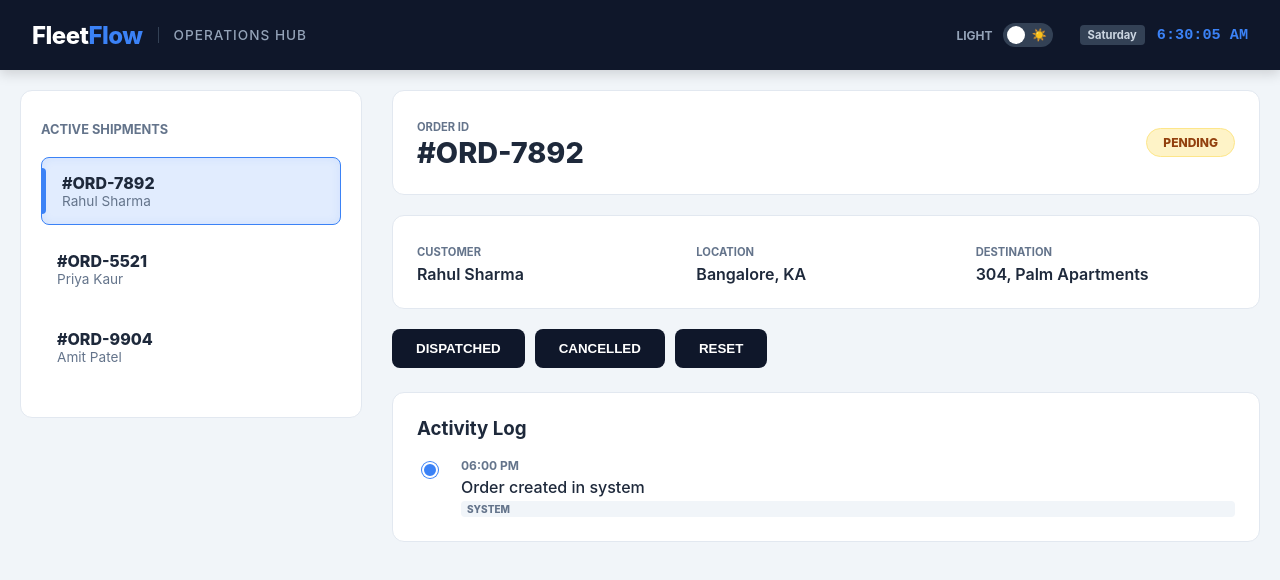
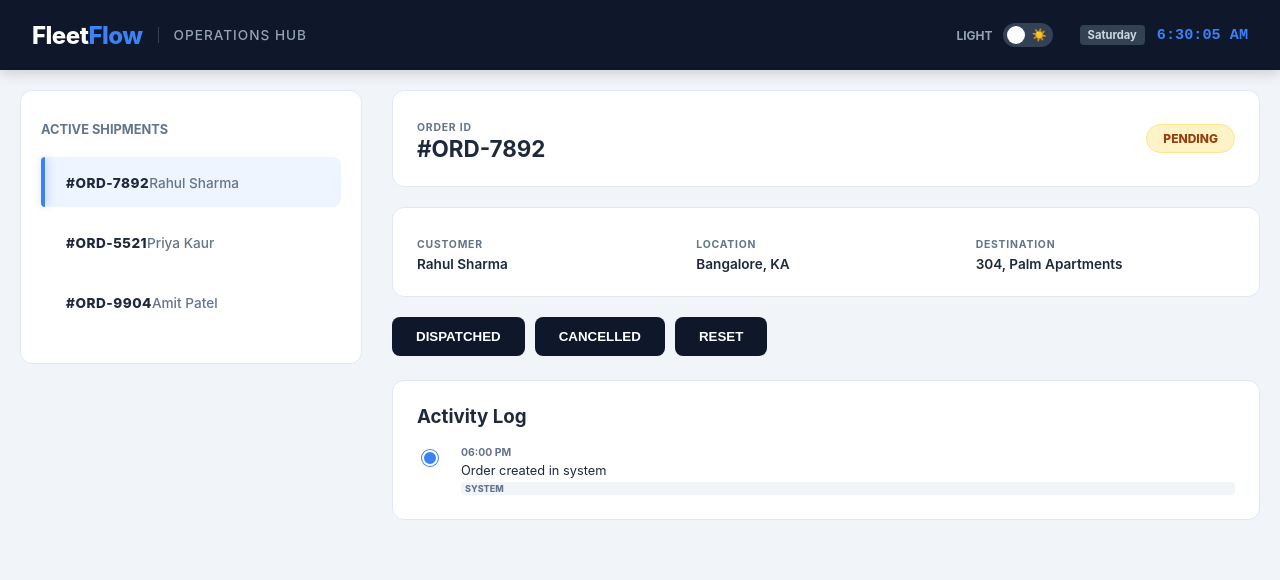
Before and after one commit to Sekharendu/Logistics-Operations-Hub, a React (Vite) app: page / in a window 1280 px wide. Shown: the top 580 px of the page. Built offline with nearby package versions, Linux system fonts and the light colour scheme.

Commit message:
CSS changes for both the search bar and status tiles

```diff
--- a/src/App.css
+++ b/src/App.css
@@ -10,20 +10,25 @@
 
 body {
   background-color: var(--bg);
-  font-family: 'Inter', sans-serif;
+  font-family: 'Inter', -apple-system, BlinkMacSystemFont, "Segoe UI", Roboto, sans-serif;
   margin: 0;
 }
 
+
+
 /* DARK THEME */
+/* DARK THEME - True Black & Slate Grey */
 [data-theme='dark'] {
-  --primary: #1e293b;
-  --accent: #60a5fa;
-  --bg: #0f172a;       /* Deep Navy Background */
-  --card: #1e293b;     /* Slightly lighter navy for cards */
-  --text-main: #f1f5f9;
-  --text-muted: #94a3b8;
-  --border: #334155;
+  --primary: #000000;    /* Pure Black for Header */
+  --accent: #3b82f6;     /* Keep the blue accent for buttons/labels only */
+  --bg: #121212;         /* Deep Charcoal for the main background */
+  --card: #1e1e1e;       /* Medium Grey for Sidebar and Cards */
+  --text-main: #ffffff;  /* Pure White for readability */
+  --text-muted: #a0a0a0; /* Mid-grey for secondary text */
+  --border: #333333;     /* Darker grey for subtle borders */
 }
+
+
 .theme-toggle {
   background: #334155;
   color: white;
@@ -40,6 +45,44 @@ body {
 .theme-toggle:hover {
   background: var(--accent);
 }
+
+/* Sidebar Search Input Styling */
+.sidebar input {
+  width: 100%;
+  padding: 12px 16px;
+  box-sizing: border-box;
+  margin-bottom: 20px;
+  background-color: var(--bg); /* Matches the app background */
+  border: 1px solid var(--border);
+  border-radius: 8px;
+  color: var(--text-main);
+  font-family: 'Inter', sans-serif;
+  font-size: 0.85rem;
+  outline: none;
+  transition: all 0.2s ease;
+}
+
+.sidebar input:focus {
+  border-color: var(--accent); /* Blue highlight on click */
+  box-shadow: 0 0 0 3px rgba(59, 130, 246, 0.1);
+}
+
+.sidebar input::placeholder {
+  color: var(--text-muted);
+  opacity: 0.6;
+}
+.sidebar h2{
+  justify-content: center;
+  align-items: center;
+}
+.sidebar ul {
+  list-style: none;
+  padding: 0;
+  margin-top: 5px;
+}
+
+
+
 header {
 
   background: var(--primary);
@@ -60,7 +103,9 @@ header {
 
 }
 
-
+main{
+  padding-inline: 4rem;
+}
 
 .logo-area {
 
@@ -70,7 +115,123 @@ header {
 
 }
 
+.tile-text-section {
+  justify-content: space-around;
+}
+/* 2. Update the container to handle the 5-column grid better */
 
+
+/* 1. Force the container to be full width and center its children */
+.status-tiles-container {
+  display: flex;
+  justify-content: space-around; /* This pulls the group of tiles to the center */
+  gap: 10px;
+  margin-bottom: 60px;
+  width: 100%;             /* Ensures it uses all available space */
+}
+
+/* 2. Keep the tiles at your preferred reduced size */
+.status-tiles-container > div {
+  flex: 1 1 115px;    /* Fixed width: No grow, no shrink, 180px wide */
+  height: 100px;      /* Your 20% reduced height */
+  padding: 15px;
+  border-radius: 16px;
+  color: #ffffff;
+
+  display: flex;
+  flex-direction: column;
+  justify-content: center;
+  align-items: center;
+  text-align: center;
+
+  border: 1px solid rgba(255, 255, 255, 0.1);
+  /* box-shadow: 0 10px 15px -3px rgba(0, 0, 0, 0.3); */
+}
+/* 2. Big Numbers (Forced White) */
+
+/* .status-layout{
+  margin-top: 40px;
+  margin-bottom: 20px;
+  margin-block: auto;
+} */
+/* 1. Add space ABOVE the heading */
+.status-layout h1 {
+  color: var(--text-main);
+  text-align: center;
+  margin-top: 40px;    /* Space between Header and Status Title */
+  margin-bottom: 25px; /* Space between Title and Tiles */
+  font-weight: 700;
+  font-size: 1.7rem;
+  letter-spacing: 0.5px;
+}
+
+/* 2. Add space BELOW all the tiles */
+/* .status-tiles-container {
+  display: flex;
+  gap: 15px;
+  margin-bottom: 60px;
+  width: 100%;
+} */
+/* Individual Solid Colors */
+.total-shipment-tile {
+  background-color: #334155;
+  border-bottom: 4px solid #94a3b8; /* Bottom accent instead of gradient */
+}
+
+.pending-tile {
+  background-color: #dd8117;
+  border-bottom: 4px solid #fef3c7;
+}
+
+.in-transit-tile {
+  background-color: #1d53c7;
+  border-bottom: 4px solid #bfdbfe;
+}
+
+.delivered-tile {
+  background-color: #0aa14e;
+  border-bottom: 4px solid #d1fae5;
+}
+
+.cancelled-tile {
+  background-color: #d41a1a; /* Deep Red */
+  border-bottom: 4px solid #fecaca; /* Light red/pink accent */
+}
+
+.dispatched-tile {
+  /* Vibrant Indigo - bridge between Pending and Transit */
+  background-color: #bcc721;
+  border-bottom: 4px solid #c7d2fe; /* Light indigo accent */
+  /* box-shadow: 0 4px 15px rgba(99, 102, 241, 0.3); */
+}
+
+/* Optional: Add
+
+/* Ensure the text is super crisp on this dark background */
+.dispatched-tile h2 {
+  color: #ffffff;
+  text-shadow: 0 0 10px rgba(255, 255, 255, 0.2);
+}
+
+
+/* 2. Make the Numbers BIG and Bold */
+.status-tiles-container h2 {
+  margin: 5px 0 0 0;
+  font-size: 3.5rem;
+  font-weight: 800;
+  line-height: 1;
+  color: #ffffff; /* Explicitly white */
+}
+
+/* 3. Labels (Forced White with Opacity) */
+.status-tiles-container h4 {
+  margin: 0;
+  font-size: 0.8rem;
+  font-weight: 600;
+  text-transform: uppercase;
+  letter-spacing: 1.5px;
+  color: rgba(255, 255, 255, 0.9); /* Slightly transparent white for hierarchy */
+}
 
 .brand-mark {
 
@@ -185,13 +346,12 @@ header {
 .sidebar ul { list-style: none; padding: 0; }
 
 .sidebar-item {
-  padding: 15px;
+  position: relative; /* CRITICAL: The blue line needs this to stay inside the item */
+  padding: 15px 15px 15px 25px; /* Added more left padding to make room for the line */
   border-radius: 8px;
   cursor: pointer;
   margin-bottom: 10px;
-  border: 1px solid transparent;
-  display: flex;
-  flex-direction: column;
+  transition: all 0.2s ease;
 }
 
 /* .sidebar-item:hover { background: #f8fafc; } */
@@ -204,10 +364,8 @@ header {
 /* Update these specific selectors in your App.css */
 
 .sidebar-item.active {
-  /* Use a subtle, dark blue background instead of light blue/white */
-  background: rgba(59, 130, 246, 0.15);
-  border-color: var(--accent);
-  box-shadow: inset 0 0 10px rgba(59, 130, 246, 0.1);
+  background: rgba(59, 130, 246, 0.08); /* Very faint blue tint */
+  border-color: transparent;
 }
 
 /* Ensure the text stays bright and readable in Dark Mode */
@@ -219,33 +377,41 @@ header {
   color: #e2e8f0; /* Near-white for the Name */
 }
 
-/* Add a small 'active' indicator bar on the left */
-.sidebar-item.active {
-  position: relative;
-  padding-left: 20px; /* Make room for the indicator */
+[data-theme='dark'] .sidebar-item.active {
+  background: #2d2d2d; /* Subtle grey highlight instead of blue-tinted */
+  border-color: var(--accent);
 }
 
 .sidebar-item.active::before {
   content: "";
   position: absolute;
-  left: 0;
-  top: 15%;
-  height: 70%;
-  width: 4px;
-  background: var(--accent);
-  border-radius: 0 4px 4px 0;
+  left: 0;          /* Sticks it to the far left edge */
+  top: 0;           /* Makes it full height */
+  bottom: 0;
+  width: 4px;       /* Solid thickness */
+  background: var(--accent); /* Your #3b82f6 Blue */
+  border-radius: 4px 0 0 4px; /* Rounds the outer corners */
+  box-shadow: 2px 0 10px rgba(59, 130, 246, 0.4); /* Adds a subtle blue glow */
+  z-index: 2;       /* Ensures it sits on top of the background */
 }
 .sidebar-item:hover {
   background: var(--bg); /* Uses the slightly different bg color */
 }
 
 .sidebar-id {
+  font-size: 0.85rem;   /* Smaller, professional ID */
+  letter-spacing: 0.5px;
   font-weight: 800;
   color: var(--text-main); /* Use variable instead of primary */
 }
 
 /* .sidebar-id { font-weight: 800; color: var(--primary); } */
-.sidebar-customer { font-size: 0.85rem; color: var(--text-muted); }
+.sidebar-customer {
+  font-size: 0.7rem;    /* Very small for secondary info */
+  font-weight: 500;
+  font-size: 0.85rem;
+  color: var(--text-muted);
+}
 
 .customer-info { flex: 1; } /* Takes up remaining space */
 
@@ -261,7 +427,13 @@ header {
 }
 
 .order-header { display: flex; justify-content: space-between; align-items: center; }
-.order-number { margin: 0; font-size: 1.8rem; font-weight: 800; }
+.order-number {
+  margin: 0;
+  font-size: 1.4rem;    /* Reduced so it's not "shouting" */
+  font-weight: 700;
+  /* font-size: 1.8rem;
+  font-weight: 800;  */
+}
 
 .status-badge {
   padding: 6px 16px;
@@ -290,9 +462,26 @@ header {
 .status-badge.status-cancelled { background: #fee2e2; color: #991b1b; border: 1px solid #fecaca; }
 
 
+
+
 .details-grid { display: grid; grid-template-columns: repeat(3, 1fr); gap: 20px; }
-.field-label { font-size: 0.7rem; font-weight: 700; color: var(--text-muted); text-transform: uppercase; }
-.field-value { font-weight: 600; margin: 4px 0 0 0; }
+.field-label {
+  font-size: 0.65rem;   /* Tiny, technical labels */
+  letter-spacing: 0.8px;
+  color: var(--text-muted);
+
+  /* font-size: 0.7rem;  */
+  font-weight: 700;
+  color: var(--text-muted);
+  text-transform: uppercase;
+}
+.field-value {
+  font-size: 0.85rem;   /* Standard body size */
+  /* font-weight: 500; */
+  margin-top: 2px;
+  font-weight: 600;
+  margin: 4px 0 0 0;
+}
 
 .btn {
   background: var(--primary);
@@ -362,9 +551,19 @@ header {
 
 
 
-.history-time { font-size: 0.75rem; font-weight: 700; color: var(--text-muted); }
+.history-time {
+  font-size: 0.65rem;
+  /* font-size: 0.75rem;  */
+  font-weight: 700;
+  color: var(--text-muted);
+}
 
-.history-note { font-weight: 500; margin: 4px 0; }
+.history-note {
+  font-size: 0.8rem;
+  font-weight: 400;
+  /* font-weight: 500;  */
+  margin: 4px 0;
+}
 
 /* .history-type {
 
@@ -382,10 +581,12 @@ header {
 
 } */
 .history-type {
-  font-size: 10px;
+  font-size: 9px;
+  padding: 1px 4px;
+  /* font-size: 10px; */
   font-weight: 800;
   background: var(--bg); /* Adapts to theme */
-  padding: 2px 6px;
+  /* padding: 2px 6px; */
   border-radius: 4px;
   color: var(--text-muted);
 }
```
